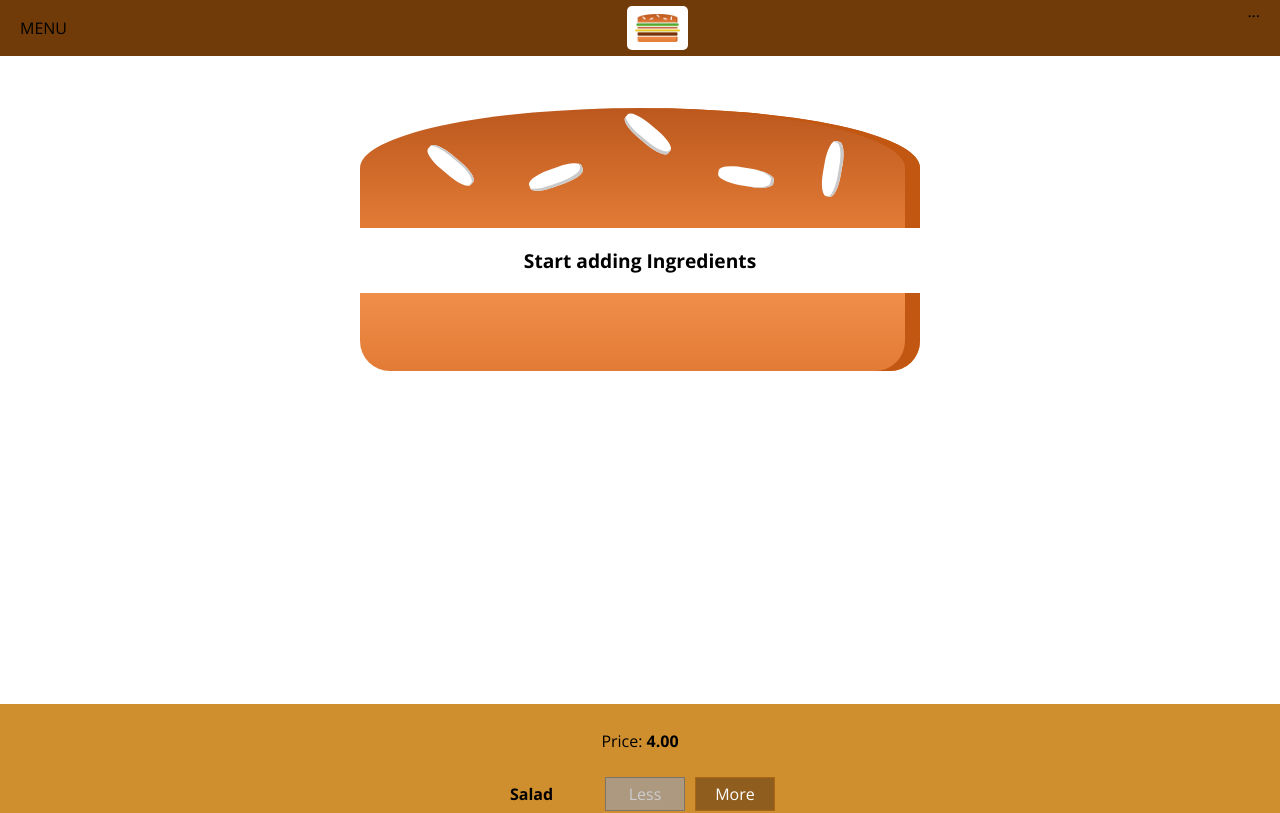
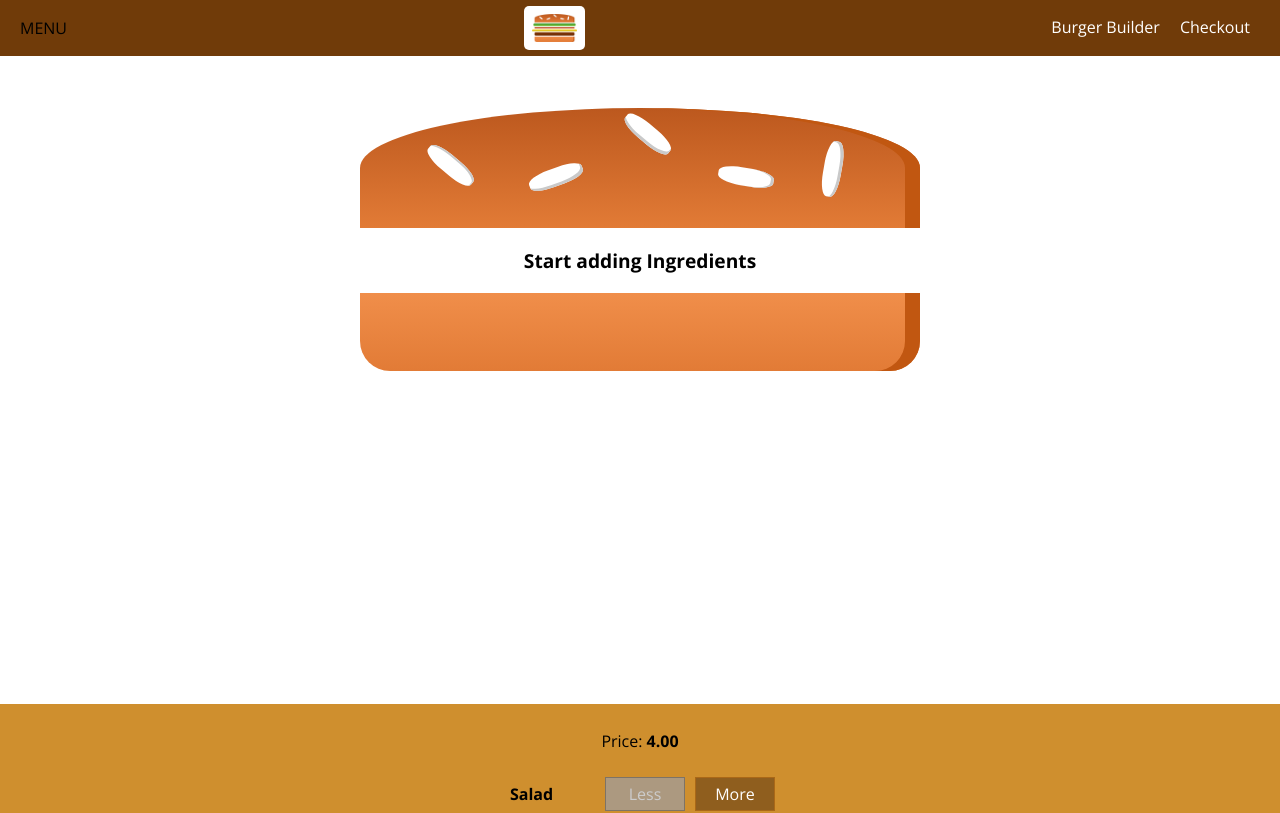
Before and after one commit to AryanshMahato/burger-builder, a React (Create React App) app: page / in a window 1280 px wide. Shown: the top 813 px of the page. Built offline with nearby package versions, Linux system fonts and the light colour scheme.

Commit message:
Added: NavBar Buttons

```diff
--- /dev/null
+++ b/src/Components/Navigation/Navigation Items/Navigation item/Navigation item.jsx
@@ -0,0 +1,12 @@
+import React from 'react'
+import classes from './NavigationItem.module.css'
+
+const navigationItem = props => (
+  <li className={classes.NavItem}>
+    <a href={props.link} className={props.active ? classes.active : null}>
+      {props.children}
+    </a>
+  </li>
+)
+
+export default navigationItem
--- /dev/null
+++ b/src/Components/Navigation/Navigation Items/Navigation item/NavigationItem.module.css
@@ -0,0 +1,24 @@
+.NavItem {
+  margin: 0;
+  box-sizing: border-box;
+  display: flex;
+  height: 100%;
+  align-items: center;
+}
+
+.NavItem a {
+  color: #fff;
+  text-decoration: none;
+  height: 100%;
+  padding: 16px 10px;
+  border-bottom: 4px solid transparent;
+  box-sizing: border-box;
+  display: block;
+}
+
+.NavItem a:hover,
+.NavItem a:active,
+.NavItem a:active {
+  background-color: #8f5c2c;
+  border-bottom: 4px solid #4084c8;
+}
--- /dev/null
+++ b/src/Components/Navigation/Navigation Items/Navigation items.jsx
@@ -0,0 +1,15 @@
+import React from 'react'
+import classes from './NavigationItems.module.css'
+
+import NavigationItem from './Navigation item/Navigation item'
+
+const navigationItems = props => (
+  <ul className={classes.NavItems}>
+    <NavigationItem link='/' active>
+      Burger Builder
+    </NavigationItem>
+    <NavigationItem link='/'>Checkout</NavigationItem>
+  </ul>
+)
+
+export default navigationItems
--- /dev/null
+++ b/src/Components/Navigation/Navigation Items/NavigationItems.module.css
@@ -0,0 +1,8 @@
+.NavItems {
+  margin: 0;
+  padding: 0;
+  list-style-type: none;
+  display: flex;
+  align-items: center;
+  height: 100%;
+}
--- a/src/Components/Navigation/Toolbar/Toolbar.jsx
+++ b/src/Components/Navigation/Toolbar/Toolbar.jsx
@@ -2,12 +2,13 @@ import React from 'react'
 import classes from './Toolbar.module.css'
 
 import Logo from '../../Logo/Logo'
+import NavigationItems from '../Navigation Items/Navigation items'
 
 const toolbar = props => (
   <header className={classes.Toolbar}>
     <div>MENU</div>
     <Logo />
-    <nav>...</nav>
+    <NavigationItems />
   </header>
 )
 
```
